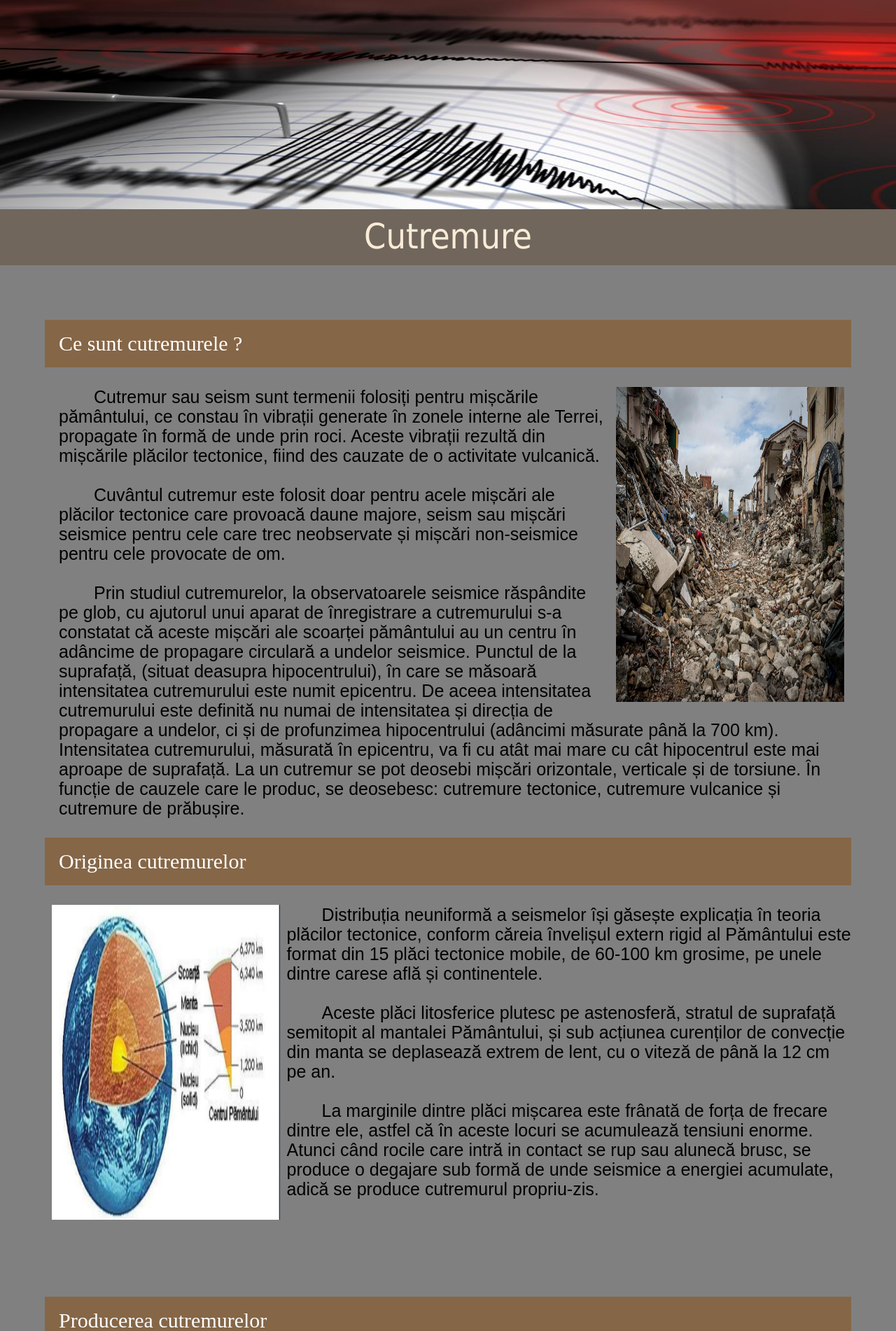
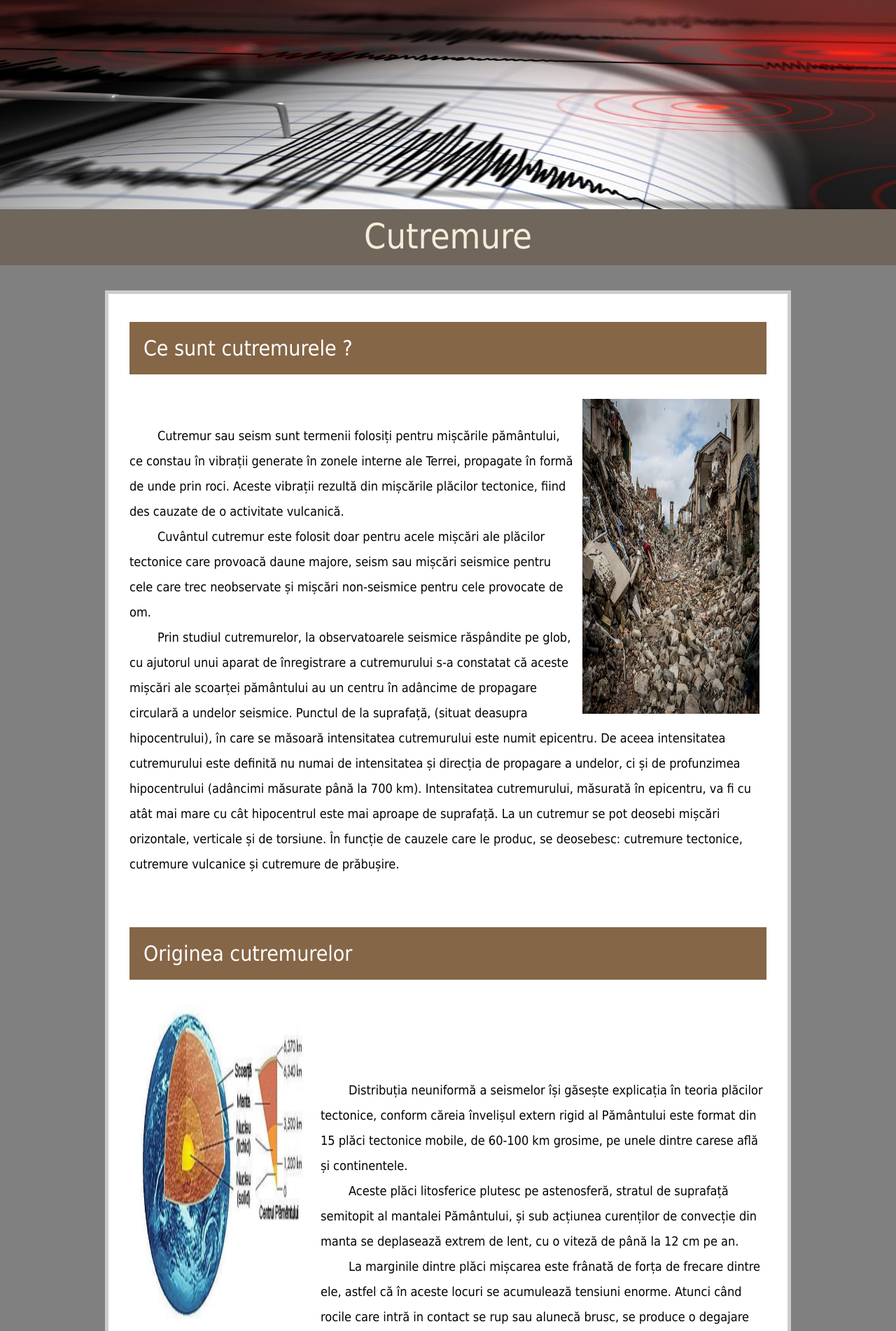
Before and after one commit to doriangh/Crisis-Containment-Service---A7, a PHP site: page /Cutremure.html in a window 1280 px wide. Shown: the part 45-1947 px from the top of the page at 70% size. Run offline with PHP 8.4, Linux system fonts and the light colour scheme.

Commit message:
Modificarea design-ului paginii Cutremure
Am modificat design-ul la pagina Cutremure . Am modificat font-ul , culoarea de background , alinierea , imaginile au acelasi size acuma . Am modiciat doua clase in .css : container_pagina si sextiune_text_pagina din cauza design-ului pe care am dorit sa il folosesc .Am sters clasele pe care nu le foloseam. Am adaugat noi comentarii si am modificat anumite comentarii .

```diff
--- a/Cutremure.css
+++ b/Cutremure.css
@@ -1,4 +1,3 @@
-
 html, body, div, span, applet, object, iframe,
 h1, h2, h3, h4, h5, h6, p, blockquote, pre,
 a, abbr, acronym, address, big, cite, code,
@@ -45,7 +44,7 @@ table {
 
 /*Inceputul editarilor noastre */
 
-.dot { /* Cerc */
+.dot { /* Cerc folosit pentru marcare */
   height: 15px;
   width: 15px;
   background-color: #70665c;
@@ -54,10 +53,34 @@ table {
 }
 
 .container_pagina{ /* Alinierea textului  */
-	width: 90%;
-	margin: 0 auto;
-	line-height:normal;
-	line-height:28px;
+	border: 5px solid #ccc;
+    margin: 20px 150px;
+    background-color: white;
+}
+
+.container_pagina article{ /* Marginile textului alaturi de aliniere  si de background pentru text si font */
+    margin: 40px 30px 30px 30px;
+    line-height: 35px;
+    background-color: white;
+    font-family: Tahoma;
+}
+
+@media screen and (max-width: 1000px){
+    .container_pagina {
+        margin: 20px 20px 20px 20px;
+    }
+}
+
+.container_pagina p { /* Font si alinierae si marginea pentru paragrafe */
+    font-size: 18px;
+    margin-top: 60px;
+    font-family: Tahoma;
+    text-align: left;
+}
+
+.container_pagina hr { /* Pentru o linie orizontala */
+
+    margin: 0 20px 0 20px;
 }
 
 header{ /* Header cu backgroud */
@@ -76,7 +99,7 @@ header h1 { /* Modificarea headerului h1 */
 
 
 
-.pozaLeft{ /* Pentru imagini  */
+.pozaLeft{ /* Pentru a seta marimea imaginii si asezarea in pagina (in partea stanga)  */
 	width: 30%;
 	height: 30%;
 	padding-left: 10px;
@@ -84,7 +107,7 @@ header h1 { /* Modificarea headerului h1 */
 	float:left;
 }
 
-.pozaRight{ /* Pentru imagini  */
+.pozaRight{ /* Pentru a seta marimea imaginii si asezarea in pagina (in partea dreapta) */
 	width: 30%;
 	height: 30%;
 	padding-left: 10px;
@@ -93,36 +116,44 @@ header h1 { /* Modificarea headerului h1 */
 }
 
 
-.sectiune_text_pagina{ /* Modificare aliniera textului */
+.sectiune_text_pagina{ /* Modificare aliniera textului si background */
 	background-color: grey;
 	width: 100%;
-	padding :50px 0px;
+    height: auto;
+
 }
 
 .sectiune_text_pagina h2{ /*  Modificarea headerului de tip 2 */
 	text-align: center;
 	padding-bottom: 20px;
 	font-size: 70px;
-	font-family: font_nou;
+	font-family: Tahoma;
 	letter-spacing: 2px;
 	font-weight: bold;
 	text-decoration:underline;
 }
 
 .sectiune_text_pagina p{ /*  Modificarea textului in paragraf */
-	padding-left: 20px ;
-
-	font-size: 25px;
-	text-indent: 50px;
-	font-family: Arial;
+	margin: auto;
+    width: 100%;
+    line-height: 2;
+    text-indent: 40px;
+	font-size: 18px;
+	font-family: Tahoma;
 }
 
-#ingrosat{ /* Pentru bold  */
+.sectiune_text_pagina h3{ /* Modificarea header-ului 3*/
+padding: 20px 20px;
+	font-size: 30px;
+}
+
+
+.ingrosat{ /* Pentru bold  */
 	font-weight: bold;
 	font-size: 30px;
 }
 
-.header_art { /*Pentru header*/
+.header_art { /*Culoarea background ului clasei  alaturi de font ul clasei si culoare*/
     background-color:#856647;
     color: white;
     padding: 10px;
@@ -134,29 +165,13 @@ header h1 { /* Modificarea headerului h1 */
 	font-size: 30px;
 }
 
-.articole{
-width: 100%;
-background-color: yellow;
-padding:30px;
-overflow: hidden;
-}
-
-.articole article{
-	width: 25%;
-	background-color: green;
-}
-
-.articole article h2{
-	text-align:center;
-	padding:10px;
-}
 
 .sectiune_text_pagina h3{ /* Modificare header de tip 3 */
 	padding: 20px 20px;
 	font-size: 30px;
 }
 
-footer{ /* Footer */
+footer{ /* Footer alaturi de background si aliniere */
 	width: 100%;
 	background-color: #70665c;
 	padding: 50px 0px;
--- a/Cutremure.html
+++ b/Cutremure.html
@@ -24,90 +24,98 @@
             </form>
  	</div>
 
-<div class="main">
+<div class="main"> <!--Clasa main pentru margine sus-->
 
- 	<div class="top">
+ 	<div class="top"> <!-- Pentru a pune imaginea in top -->
  			<img src="CutremureTop2.jpg" class="responsive" alt="P1"> <!-- Imaginea de sus -->
  	</div>
 
- <section>
  			<header>
     			<h1>Cutremure</h1>
 			</header>
-			<br>
- <div class="sectiune_text_pagina"><!-- Pentru descriere text si paragraf  -->
- 	<div class="container_pagina">
+	<br>
+ <div class="sectiune_text_pagina"> <!--Pentru background si headere-->
+     <br>
+     <div class="container_pagina"><!--Pentru background si text si imagine -->
+
+         <article class="mySlides">
+
+ 		<h3 class="header_art">Ce sunt cutremurele ?</h3><!-- Subparagraf  -->
  		<br>
-
- 		<h3 class="header_art">Ce sunt cutremurele ?</h3><br><!-- Subparagraf  -->
  		<div class="pozaRight">
  			<img src="CutremureTop1.jpg" alt="P1"> <!-- Prima poza aliniata la dreapta -->
  		</div>
+ 		<br>
  		<p> <!-- Paragrafe -->
  			Cutremur sau seism sunt termenii folosiți pentru mișcările pământului, ce constau în vibrații generate în zonele interne ale Terrei, propagate în formă de unde prin roci. Aceste vibrații rezultă din mișcările plăcilor tectonice,
- 			fiind des cauzate de o activitate vulcanică.<br>
-			<br></p><p>
-			Cuvântul cutremur este folosit doar pentru acele mișcări ale plăcilor tectonice care provoacă daune majore, seism sau mișcări seismice pentru cele care trec neobservate și mișcări non-seismice pentru cele provocate de om.<br>
-			<br></p><p>
+ 			fiind des cauzate de o activitate vulcanică.
+			</p><p>
+			Cuvântul cutremur este folosit doar pentru acele mișcări ale plăcilor tectonice care provoacă daune majore, seism sau mișcări seismice pentru cele care trec neobservate și mișcări non-seismice pentru cele provocate de om.
+			</p><p>
 			Prin studiul cutremurelor, la observatoarele seismice răspândite pe glob, cu ajutorul unui aparat de înregistrare a cutremurului s-a constatat că aceste mișcări ale scoarței pământului au un centru în adâncime de propagare circulară a undelor seismice. Punctul de la suprafață, (situat deasupra hipocentrului), în care se măsoară intensitatea cutremurului este numit epicentru. De aceea intensitatea cutremurului este definită nu numai de intensitatea și direcția de propagare a undelor, ci și de profunzimea hipocentrului (adâncimi măsurate până la 700 km). Intensitatea cutremurului, măsurată în epicentru, va fi cu atât mai mare cu cât hipocentrul este mai aproape de suprafață. La un cutremur se pot deosebi mișcări orizontale, verticale și de torsiune. În funcție de cauzele care le produc, se deosebesc: cutremure tectonice, cutremure vulcanice și cutremure de prăbușire.
-			<br><br>
+			<br><br><br>
  		</p>
 
- 		<h3 class="header_art">Originea cutremurelor</h3><br><!-- Subparagraf  -->
+ 		<h3 class="header_art">Originea cutremurelor</h3><!-- Subparagraf  -->
+ 		<br>
  		<div class="pozaLeft">
- 			<img src="CutremureRight.png" alt="P2"><!-- Poza  -->
+ 			<img src="cutremurdreapta.png" alt="P2"><!-- Poza  -->
  		</div>
+ 		<br><br><br>
  		<p><!-- Paragraf  -->
- 			Distribuția neuniformă a seismelor își găsește explicația în teoria plăcilor tectonice, conform căreia învelișul extern rigid al Pământului este format din 15 plăci tectonice mobile, de 60-100 km grosime, pe unele dintre carese află și continentele.<br>
- 			<br></p><p>
- 			Aceste plăci litosferice plutesc pe astenosferă, stratul de suprafață semitopit al mantalei Pământului, și sub acțiunea curenților de convecție din manta se deplasează extrem de lent, cu o viteză de până la 12 cm pe an. <br>
- 			<br></p><p>
+ 			Distribuția neuniformă a seismelor își găsește explicația în teoria plăcilor tectonice, conform căreia învelișul extern rigid al Pământului este format din 15 plăci tectonice mobile, de 60-100 km grosime, pe unele dintre carese află și continentele.
+ 			</p><p>
+ 			Aceste plăci litosferice plutesc pe astenosferă, stratul de suprafață semitopit al mantalei Pământului, și sub acțiunea curenților de convecție din manta se deplasează extrem de lent, cu o viteză de până la 12 cm pe an.
+ 			</p><p>
  			La marginile dintre plăci mișcarea este frânată de forța de frecare dintre ele, astfel că în aceste locuri se acumulează tensiuni enorme. Atunci când rocile care intră in contact se rup sau alunecă brusc, se produce o degajare sub formă de unde seismice a energiei acumulate, adică se produce cutremurul propriu-zis.
- 			<br><br><br><br><br><br>
+
+ 		</p>
+		<br><br><br><br><br>
+ 		<h3 class="header_art">Producerea cutremurelor</h3><!-- Subparagraf  -->
+ 		<br>
+ 		<p><!-- Paragraf  -->
+ 			În momentul în care se declanșează cutremurul, din epicentru, adică din punctul situat deasupra vetrei cutremurului, vor porni unde de șoc. Primele valuri care vor porni se numesc unde primare sau unde P. Acestea sunt valuri longitudinale, care se propagă asemănător cu undele sonore: produc mișcări în sens înainte – înapoi, în direcția de propagare. Undele primare sunt urmate de undele secundare, sau undele S. Sub efectul acestora, rocile se vor zgudui perpendicular pe direcția de mers. Al treilea tip de unde, undele de suprafață, provoacă unduirea solului și accentuează efectul distrugător al undelor secundare .
+			</p>
+			<div class="pozaRight">
+				<img src="CutremureRight1.jpg" alt="P3"></div><p>
+			Unda P : </p><p>
+			<span class="dot"></span> <!-- Pentru a pune un cerculet(dot) .  -->
+			este o undă longitudinală, de compresie</p><p>
+			<span class="dot"></span>
+			determină mișcarea particulelor solului paralel cu direcția de propagare</p><p>
+			<span class="dot"></span>
+			unda se deplasează prin compresie-dilatare în direcția de mers
+			</p><p><!-- Poza  -->
+			<span class="dot"></span>
+			amplitudinea acestei unde este direct proporțională cu magnitudinea (energia cutremurului)</p><p>
+			<span class="dot"></span>
+			este percepută la suprafață de către oameni ca pe o săltare, un mic șoc în plan vertical</p><p>
+			<span class="dot"></span>
+			nu este periculoasă pentru structuri (clădiri) deoarece conține (transportă) aproximativ 20% din energia totală a cutremurului</p><p>
+			Unda S : </p><p>
+			<span class="dot"></span>
+			este o undă transversală, de forfecare</p><p>
+			<span class="dot"></span>
+			determină mișcarea particulelor solului perpendicular (transversal) față de direcția de propagare</p><p>
+			<span class="dot"></span>
+			deplasarea acestei unde este similară cu înaintarea unui șarpe (mișcări ondulatorii stânga-dreapta față de direcția de înaintare)</p><p>
+			<span class="dot"></span>
+			este resimțită la suprafață sub forma unei mișcări de forfecare, de balans în plan orizontal</p><p>
+			<span class="dot"></span>
+			este periculoasă, deoarece transportă aproximativ 80% din energia totală a cutremurului</p><p>
+			<span class="dot"></span>
+			determină distrugeri proporționale cu magnitudinea cutremurului și cu durata de oscilație</p><p>
+			<span class="dot"></span>
+			clădirile cad datorită intrării în rezonanță a frecvenței proprii de oscilație a structurii clădirii cu frecvența undei incidente, în acest caz efectul distructiv fiind puternic amplificat .
  		</p>
 
- 		<h3 class="header_art">Producerea cutremurelor</h3><br><!-- Subparagraf  -->
-
- 		<p><!-- Paragraf  -->
- 			În momentul în care se declanșează cutremurul, din epicentru, adică din punctul situat deasupra vetrei cutremurului, vor porni unde de șoc. Primele valuri care vor porni se numesc unde primare sau unde P. Acestea sunt valuri longitudinale, care se propagă asemănător cu undele sonore: produc mișcări în sens înainte – înapoi, în direcția de propagare. Undele primare sunt urmate de undele secundare, sau undele S. Sub efectul acestora, rocile se vor zgudui perpendicular pe direcția de mers. Al treilea tip de unde, undele de suprafață, provoacă unduirea solului și accentuează efectul distrugător al undelor secundare .<br>
-			<br></p><p>
-			Unda P : <br></p><p>
-			<span class="dot"></span> <!-- Pentru a pune un cerculet(dot) .  -->
-			este o undă longitudinală, de compresie<br></p><p>
-			<span class="dot"></span>
-			determină mișcarea particulelor solului paralel cu direcția de propagare<br></p><p>
-			<span class="dot"></span>
-			unda se deplasează prin compresie-dilatare în direcția de mers
-			<div class="pozaRight">
-				<img src="CutremureRight1.jpg" alt="P3"></div></p><p><!-- Poza  -->
-			<span class="dot"></span>
-			amplitudinea acestei unde este direct proporțională cu magnitudinea (energia cutremurului)<br></p><p>
-			<span class="dot"></span>
-			este percepută la suprafață de către oameni ca pe o săltare, un mic șoc în plan vertical<br></p><p>
-			<span class="dot"></span>
-			nu este periculoasă pentru structuri (clădiri) deoarece conține (transportă) aproximativ 20% din energia totală a cutremurului<br><br></p><p>
-			Unda S : <br></p><p>
-			<span class="dot"></span>
-			este o undă transversală, de forfecare<br></p><p>
-			<span class="dot"></span>
-			determină mișcarea particulelor solului perpendicular (transversal) față de direcția de propagare<br></p><p>
-			<span class="dot"></span>
-			deplasarea acestei unde este similară cu înaintarea unui șarpe (mișcări ondulatorii stânga-dreapta față de direcția de înaintare)<br></p><p>
-			<span class="dot"></span>
-			este resimțită la suprafață sub forma unei mișcări de forfecare, de balans în plan orizontal<br></p><p>
-			<span class="dot"></span>
-			este periculoasă, deoarece transportă aproximativ 80% din energia totală a cutremurului<br></p><p>
-			<span class="dot"></span>
-			determină distrugeri proporționale cu magnitudinea cutremurului și cu durata de oscilație<br></p><p>
-			<span class="dot"></span>
-			clădirile cad datorită intrării în rezonanță a frecvenței proprii de oscilație a structurii clădirii cu frecvența undei incidente, în acest caz efectul distructiv fiind puternic amplificat .<br>
- 		</p>
+ 		 </article>
  	</div>
+ <br>
  </div>
- </section>
-
  	<footer> <!-- Footer  -->
- 		<h1><u>COPYRIGHT @copy: Tehnologii Web</u></h1>
+ 		<h1><u>&copy;Tehnologii Web</u></h1>
+ 		<br>
  	</footer>
 
  </div>
```
Also changed, not shown: cutremurdreapta.png (added).
